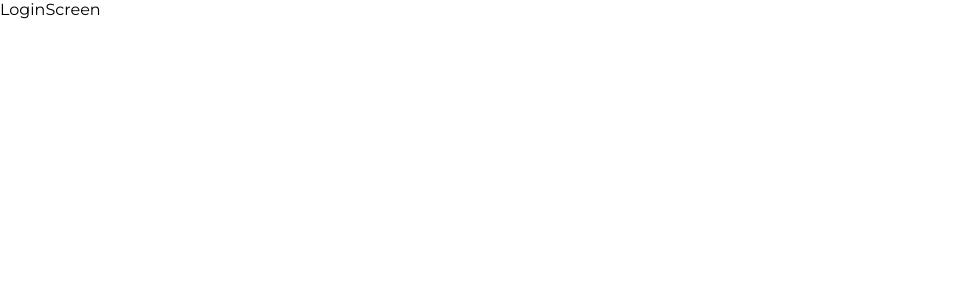
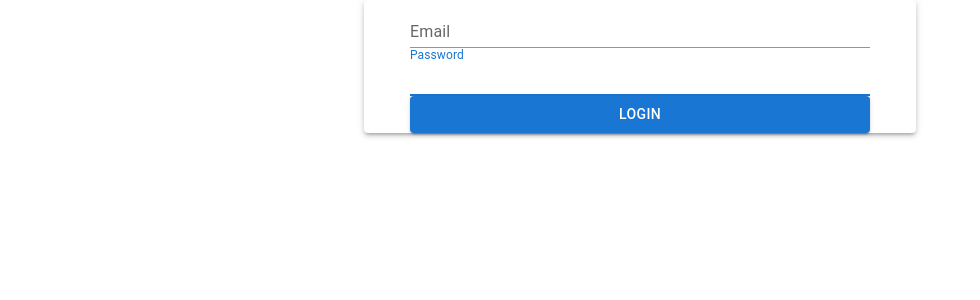
Before and after one commit to michaeladrianhernandezrala/typebot-frontend, a React (Create React App) app: page /login in a window 1280 px wide. Shown: the top 300 px of the page, without its empty margins (0-980 px from the left). Built offline with nearby package versions, Linux system fonts and the light colour scheme.

Commit message:
Login screen

```diff
--- a/src/index.css
+++ b/src/index.css
@@ -1,4 +1,4 @@
-@import url("https://fonts.googleapis.com/css2?family=Montserrat:wght@100;200;300;400;500;600;700;800;900&display=swap");
+@import url("https://fonts.googleapis.com/css2?family=Montserrat+Alternates:wght@200;300;400;500;600;700;800;900&display=swap");
 
 * {
   margin: 0;
--- a/src/modules/FormScreen/view/index.js
+++ b/src/modules/FormScreen/view/index.js
@@ -1,12 +1,18 @@
-import { Box, CssBaseline, Grid, Paper } from "@mui/material";
-import { Container } from "@mui/system";
 import React from "react";
+import { Container, createTheme } from "@mui/system";
+import {
+  Box,
+  createStyles,
+  Grid,
+  makeStyles,
+  Paper,
+  ThemeProvider,
+} from "@mui/material";
 
 function FormScreen({ children }) {
   return (
-    <Box component="main">
+    <Box component="main" sx={{ bgcolor: "background.darkPurple" }}>
       <Container maxWidth="sm">
-        <CssBaseline />
         <Grid>
           <Paper elevation={3}>{children}</Paper>
         </Grid>
--- a/src/modules/LoginScreen/view/index.js
+++ b/src/modules/LoginScreen/view/index.js
@@ -1,7 +1,73 @@
 import React from "react";
+import { useFormik } from "formik";
+import * as yup from "yup";
+import { useNavigate } from "react-router-dom";
+import { Button, Grid, TextField } from "@mui/material";
+
+import FormScreen from "../../FormScreen/view";
+
+const validationSchema = yup.object({
+  email: yup
+    .string("Email")
+    .email("Enter a valid email")
+    .required("Email is required"),
+  password: yup.string("Password").required("Password is required"),
+});
 
 function LoginScreen() {
-  return <div>LoginScreen</div>;
+  const navigate = useNavigate();
+  const formik = useFormik({
+    initialValues: {
+      email: "",
+      password: "",
+    },
+    validationSchema: validationSchema,
+    onSubmit: async (values) => {
+      console.log(values);
+    },
+  });
+  return (
+    <FormScreen>
+      <form onSubmit={formik.handleSubmit}>
+        <Grid container justifyContent="center">
+          <Grid item xs={10}>
+            <TextField
+              id="email"
+              name="email"
+              variant="standard"
+              label="Email"
+              value={formik.values.email}
+              onChange={formik.handleChange}
+              error={formik.touched.email && Boolean(formik.errors.email)}
+              helperText={formik.touched.email && formik.errors.email}
+              fullWidth
+              autoFocus
+            />
+          </Grid>
+          <Grid item xs={10}>
+            <TextField
+              id="password"
+              name="password"
+              variant="standard"
+              label="Password"
+              type="password"
+              value={formik.values.password}
+              onChange={formik.handleChange}
+              error={formik.touched.password && Boolean(formik.errors.password)}
+              helperText={formik.touched.password && formik.errors.password}
+              fullWidth
+              autoFocus
+            />
+          </Grid>
+          <Grid item xs={10}>
+            <Button type="submit" fullWidth variant="contained" color="primary">
+              Login
+            </Button>
+          </Grid>
+        </Grid>
+      </form>
+    </FormScreen>
+  );
 }
 
 export default LoginScreen;
--- a/src/modules/RegisterScreen/view/index.js
+++ b/src/modules/RegisterScreen/view/index.js
@@ -84,6 +84,7 @@ function RegisterScreen() {
               name="password"
               variant="standard"
               label="Password"
+              type="password"
               value={formik.values.password}
               onChange={formik.handleChange}
               error={formik.touched.email && Boolean(formik.errors.password)}
@@ -97,6 +98,7 @@ function RegisterScreen() {
               name="confirmPassword"
               variant="standard"
               label="Confirm Password"
+              type="password"
               value={formik.values.confirmPassword}
               onChange={formik.handleChange}
               error={
```
Also changed, not shown: src/modules/FormScreen/styles/theme.js (added, +22 -0 lines), .travis.yml (deleted), 1 other file (tests, documents, lock files or other folders).
